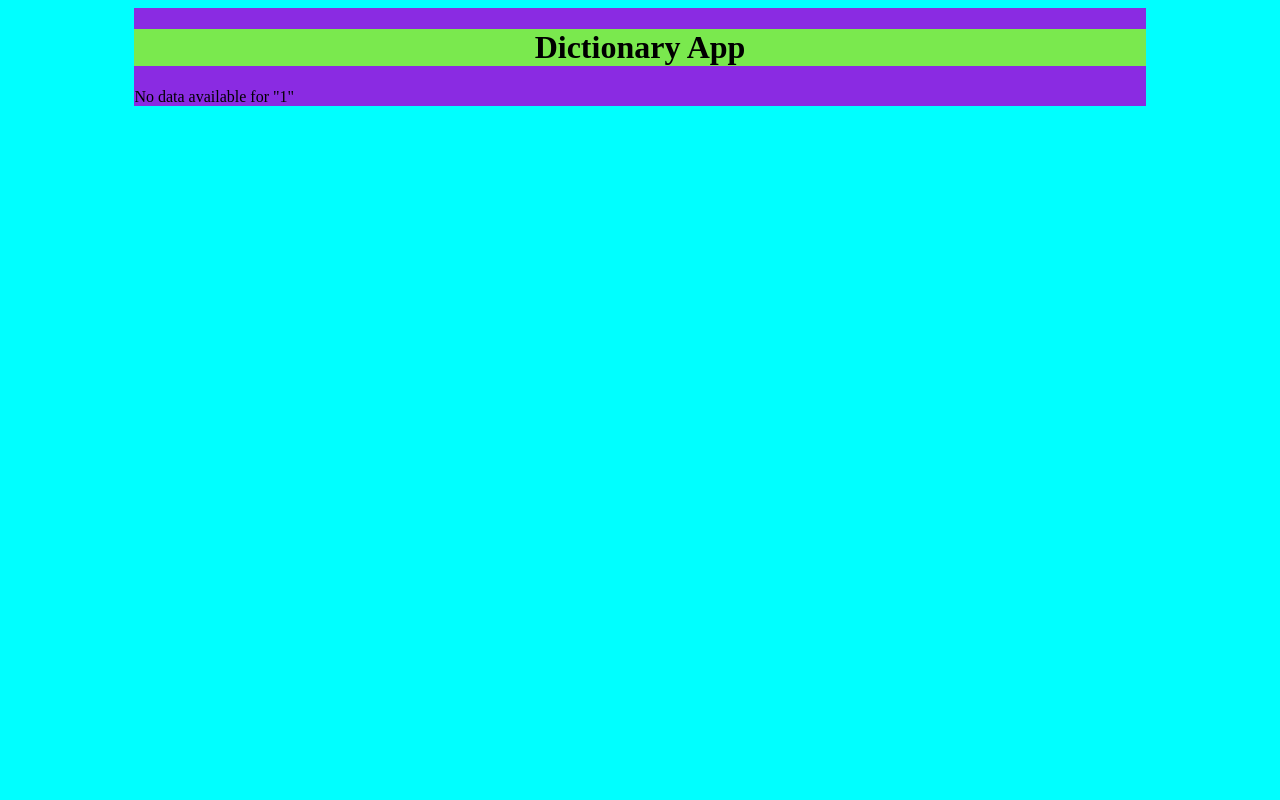
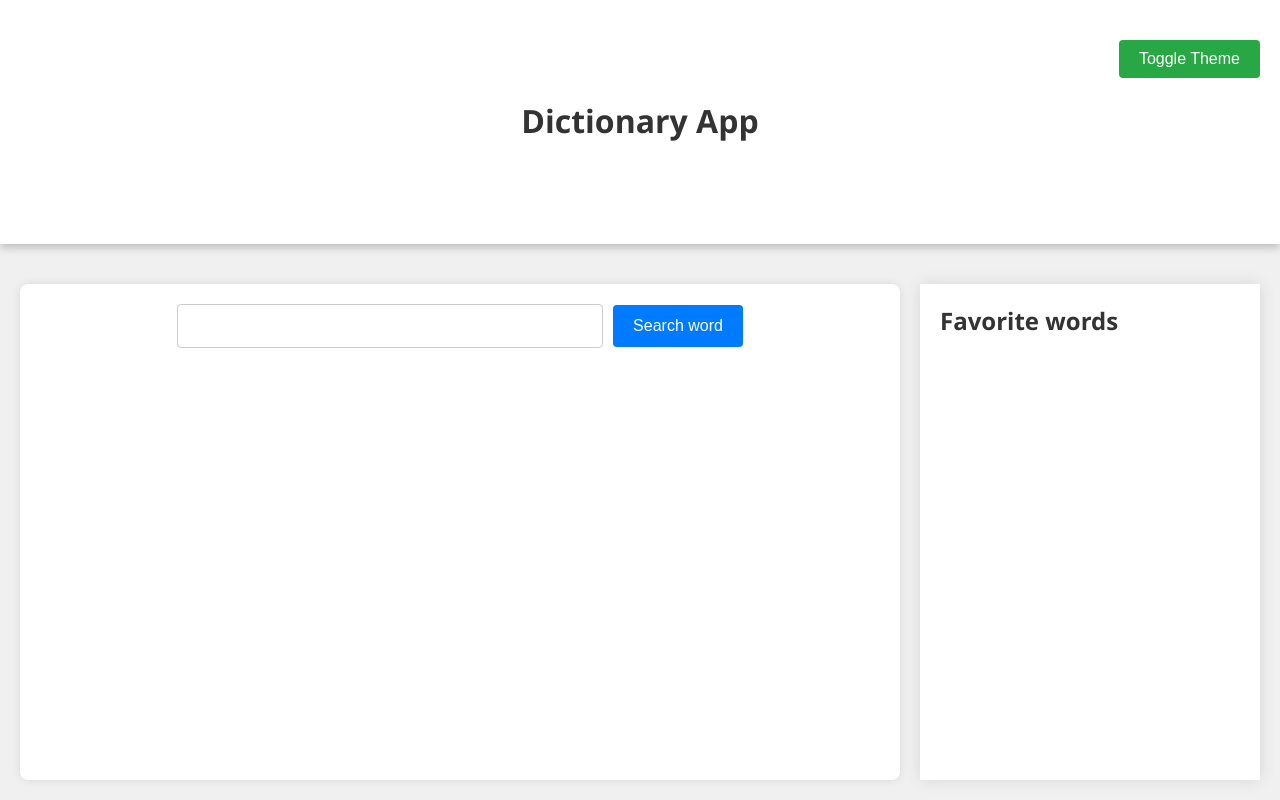
Before and after one commit to ulle73/Dictionary-App, a React (Vite) app: page /1 in a window 1280 px wide. Built offline with nearby package versions, Linux system fonts and the light colour scheme.

Commit message:
app färdig, dock inga tester än

```diff
--- a/src/App.css
+++ b/src/App.css
@@ -1,46 +1,226 @@
-/* *{
-border: 1px solid red;
-} */
-
-body{
-  background-color: aqua;
+/* Grundinställningar */
+body {
+  margin: 0;
+  font-family: 'Segoe UI', Tahoma, Geneva, Verdana, sans-serif;
+  transition: background-color 0.3s, color 0.3s; /* Smidiga övergångar för temaändringar */
+  overflow-x: hidden;
 }
 
-.text-center{
-  text-align: center;
+/* Container för hela applikationen */
+.app-container {
+  display: flex;
+  flex-direction: column;
+  height: 100vh;
 }
 
-#root{
-  background-color: blueviolet;
-  display: flex;
-  flex-direction: column;
-  width: 80%;
-  margin: auto;
+/* Header-stil */
+.header-container {
+  background-color: #282c34;
+  color: white;
+  padding: 20px;
+  text-align: center;
+  box-shadow: 0 4px 8px rgba(0, 0, 0, 0.2);
+  padding-bottom: 80px;
 }
 
-
-
-
-
-
-
-
-
-
-
-.favList-container{
-  background-color: rgb(233, 78, 78);
-
+/* Huvudcontent-stil */
+.main-content {
+  display: flex;
+  flex: 1;
+  margin-top: 20px;
+  padding: 20px;
+  gap: 20px;
 }
 
-.header-container{
-  background-color: rgb(122, 233, 78);
+/* Sidebar för favoriter */
+.favList-container {
+  width: 300px;
+  background-color: #ffffff;
+  box-shadow: 0 0 15px rgba(0, 0, 0, 0.1);
+  padding: 20px;
+  overflow-y: auto;
 }
 
-.searchbar-container{
-  background-color: rgb(199, 221, 3);
+.favList-container h2 {
+  margin-top: 0;
+  font-size: 1.5em;
+  color: inherit;
 }
 
-.themeSwitch-container{
-  background-color: rgb(4, 59, 59);
+.favList-container ul {
+  list-style: none;
+  padding: 0;
+  margin: 0;
 }
+
+.favList-container li {
+  display: flex;
+  justify-content: space-between;
+  align-items: center;
+  border-bottom: 1px solid #ddd;
+  padding: 10px 0;
+}
+
+.remove-btn {
+  background-color: #dc3545;
+  padding: 6px 12px;
+  border: none;
+  color: white;
+  cursor: pointer;
+  border-radius: 4px;
+  font-size: 14px;
+  transition: background-color 0.3s;
+}
+
+.remove-btn:hover {
+  background-color: #c82333;
+}
+
+/* Innehåll till vänster */
+.content {
+  flex: 1;
+  padding: 20px;
+  background-color: #ffffff;
+  border-radius: 8px;
+  box-shadow: 0 0 10px rgba(0, 0, 0, 0.1);
+}
+
+/* Sökbar-stil */
+.searchbar-container {
+  margin-bottom: 20px;
+}
+
+.searchbar-container form {
+  display: flex;
+  align-items: center;
+  justify-content: center;
+}
+
+.searchbar-container input {
+  padding: 12px;
+  font-size: 16px;
+  border: 1px solid #ccc;
+  border-radius: 4px;
+  width: 400px;
+  margin-right: 10px;
+  transition: border-color 0.3s;
+}
+
+.searchbar-container input:focus {
+  border-color: #007bff;
+  outline: none;
+}
+
+.searchbar-container button {
+  padding: 12px 20px;
+  font-size: 16px;
+  border: none;
+  border-radius: 4px;
+  background-color: #007bff;
+  color: white;
+  cursor: pointer;
+  transition: background-color 0.3s;
+}
+
+.searchbar-container button:hover {
+  background-color: #0056b3;
+}
+
+/* Temaväxlare-stil */
+.themeSwitch-container {
+  text-align: right;
+  margin-top: 20px;
+}
+
+.themeSwitch-container button {
+  padding: 10px 20px;
+  font-size: 16px;
+  border: none;
+  border-radius: 4px;
+  background-color: #28a745;
+  color: white;
+  cursor: pointer;
+  transition: background-color 0.3s;
+}
+
+.themeSwitch-container button:hover {
+  background-color: #218838;
+}
+
+/* Stil för resultatlista */
+.wordResult-container {
+  background-color: white;
+  border-radius: 8px;
+  box-shadow: 0 0 10px rgba(0, 0, 0, 0.1);
+  padding: 20px;
+  margin-bottom: 20px;
+}
+
+.wordResult-container h2 {
+  margin-top: 0;
+}
+
+.wordResult-container ul {
+  list-style: none;
+  padding: 0;
+}
+
+.wordResult-container li {
+  margin-bottom: 10px;
+}
+
+.wordResult-container audio {
+  margin-top: 10px;
+  width: 100%;
+}
+
+/* Buttons */
+.button {
+  padding: 10px 20px;
+  border: none;
+  color: white;
+  cursor: pointer;
+  border-radius: 5px;
+  font-size: 16px;
+  transition: background-color 0.3s;
+}
+
+/* Knapp för att lägga till till favoriter */
+.add-to-favorites {
+  background-color: #28a745;
+}
+
+.add-to-favorites:hover {
+  background-color: #218838;
+}
+
+/* Knapp för att ta bort från favoriter */
+.remove-from-favorites {
+  background-color: #dc3545;
+}
+
+.remove-from-favorites:hover {
+  background-color: #c82333;
+}
+
+/* Ljust tema */
+body.light, .light .app-container, .light .header-container, .light .favList-container, .light .content, .light .wordResult-container {
+  background-color: #f0f0f0;
+  color: #333;
+}
+
+body.light .header-container, body.light .favList-container, body.light .content, body.light .wordResult-container {
+  background-color: #ffffff;
+  color: #333;
+}
+
+/* Mörkt tema */
+body.dark, .dark .app-container, .dark .header-container, .dark .favList-container, .dark .content, .dark .wordResult-container {
+  background-color: #333;
+  color: #f0f0f0;
+}
+
+body.dark .header-container, body.dark .favList-container, body.dark .content, body.dark .wordResult-container {
+  background-color: #444;
+  color: #f0f0f0;
+}
--- a/src/App.tsx
+++ b/src/App.tsx
@@ -14,7 +14,7 @@ function App() {
 
   const navigate = useNavigate();
 
-  const [wordData, setWordData] = useState<any>(null)
+  const [wordData, setWordData] = useState<any>(null!)
 
 
   async function searchFunction(input: string) {
@@ -38,30 +38,23 @@ function App() {
 
   return (
     <AppProvider>
-      <div>
-
+      <div className="app-container">
         <Header title={"Dictionary App"} />
 
-        <Routes>
+        <div className="main-content">
 
-          <Route path='/' element={
-            <>
+          <div className="content">
+            <SearchBar onSearch={searchFunction} />
 
-                 <FavList />
+            <Routes>
+              <Route path='/' element={<WordResult wordData={wordData} />} />
+              <Route path='/:word' element={<WordResult wordData={wordData} />} />
+            </Routes>
+          </div>
 
+            <FavList />
 
-              <SearchBar onSearch={searchFunction} />
-              <ThemeSwitch />
-              <WordResult wordData={wordData} />
-            </>
-          }>
-
-          </Route>
-
-          <Route path="/:word" element={<WordResult wordData={wordData} />} />
-
-        </Routes>
-
+        </div>
       </div>
     </AppProvider>
   )
--- a/src/components/FavList.tsx
+++ b/src/components/FavList.tsx
@@ -14,20 +14,18 @@ function FavList() {
 
   return (
 
-<div className="favList-container">
-    <h1>FavList</h1>
+<div className="favList-container text-center">
+    <h2>Favorite words</h2>
     <ul>
       {favorites.map((word: string, index: number) => (
         <li key={index}>
-          {word} <button onClick={() => removeFavorite(word)}>Remove</button>
+          {word} <button className="remove-btn" onClick={() => removeFavorite(word)}>Remove</button>
         </li>
       ))}
     </ul>
 </div>
 
-   // Returnera JSX som visar en lista över favoritord
-    //  - Om 'favorites' har ord, visa dem i en <ul> med en borttagningsknapp för varje ord
-    //  - Om inga favoriter finns, visa ett meddelande
+
 
 )
 }
--- a/src/components/Header.tsx
+++ b/src/components/Header.tsx
@@ -1,4 +1,5 @@
 import React from 'react';
+import ThemeSwitch from './ThemeSwitch';
 
 
 type HeaderProps = {
@@ -14,7 +15,9 @@ function Header({title}:HeaderProps) {
 
     return (
       <header className="header-container text-center">
+          <ThemeSwitch />
         <h1>{title}</h1>
+
       </header>
     );
   }
--- a/src/components/Searchbar.tsx
+++ b/src/components/Searchbar.tsx
@@ -1,7 +1,11 @@
 import React, { useState, useEffect, useContext } from 'react';
 import AppContext from '../context/AppContext copy';
 
-function SearchBar({ onSearch }) {
+interface SearchBarProps {
+  onSearch: (input: string) => void;
+}
+
+function SearchBar({ onSearch } : SearchBarProps) {
 
   const { } = useContext(AppContext);
 
@@ -40,7 +44,7 @@ function SearchBar({ onSearch }) {
   return (
 
     <div className="searchbar-container">
-      <h1>SearchBar</h1>
+
       <form onSubmit={searchFunction}>
         <input type="text" onChange={handleInputChange} />
         <button type='submit'>Search word</button>
--- a/src/components/ThemeSwitch.tsx
+++ b/src/components/ThemeSwitch.tsx
@@ -10,15 +10,12 @@ function ThemeSwitch() {
   return (
     <div className="themeSwitch-container">
 
-        <h1>ThemeSwitch</h1>
 
-      <div>
         <button onClick={() => toggleTheme()}>Toggle Theme</button>
-      </div>
+
     </div>
 
-    // Returnera JSX med en knapp som visar det aktuella temat
-    //  - Knappen ska växla mellan 'light' och 'dark' tema när den klickas
+
 
   )
 }
--- a/src/components/WordResult.tsx
+++ b/src/components/WordResult.tsx
@@ -5,7 +5,7 @@ import { useParams } from 'react-router-dom'
 function WordResult({wordData}:any)  {
 
   const { word } = useParams()
-   // Kontrollera om 'wordData' finns, annars visa ett meddelande om att ingen data är tillgänglig
+
 
   // Använd 'useContext' för att få tillgång till 'favorites', 'addFavorite', och 'removeFavorite'
   const { favorites , addFavorite, removeFavorite  }  = useContext(AppContext);
@@ -14,7 +14,7 @@ function WordResult({wordData}:any)  {
   const isFavorite = favorites.includes(wordData?.[0]?.word);
 
   if (!wordData || wordData[0]?.word !== word) {
-    return <div>No data available for "{word}"</div>;
+    return <div></div>;
   }
 
   const handleFavoriteClick = () => {
@@ -36,8 +36,11 @@ function WordResult({wordData}:any)  {
       <h2>{wordData[0].word}</h2>
 
       {/* En knapp som lägger till eller tar bort ordet från favoriter beroende på 'isFavorite' */}
-      <button onClick={handleFavoriteClick}>
-        {isFavorite ? "Remove from Favorites" : "Add to Favorites"}
+      <button
+        className={`button ${isFavorite ? 'remove-from-favorites' : 'add-to-favorites'}`}
+        onClick={handleFavoriteClick}
+      >
+        {isFavorite ? "Remove word from Favorites" : "Add word to Favorites"}
       </button>
 
 
@@ -54,7 +57,6 @@ function WordResult({wordData}:any)  {
       {wordData[0].phonetics[0]?.audio && (
         <audio controls>
           <source src={wordData[0].phonetics[0].audio} type="audio/mpeg" />
-          Your browser does not support the audio element.
         </audio>
       )}
     </div>
--- a/src/context/AppContext copy.tsx
+++ b/src/context/AppContext copy.tsx
@@ -26,21 +26,25 @@ export const AppProvider = ({ children }: { children: JSX.Element }) => {
 
 
 
-    // -------- FAVORITORD --------
+     // -------- FAVORITORD --------
+  const [favorites, setFavorites] = useState<string[]>(() => {
+    // Hämta favoriter från sessionStorage vid inläsning
+    const savedFavorites = sessionStorage.getItem('favorites');
+    return savedFavorites ? JSON.parse(savedFavorites) : [];
+  });
 
-    // Skapa en state-variabel 'favorites' för att lagra en lista över favoritord
-    const [favorites, setFavorites] = useState<string[]>([])
+  // Funktion för att uppdatera sessionStorage när favoriter ändras
+  useEffect(() => {
+    sessionStorage.setItem('favorites', JSON.stringify(favorites));
+  }, [favorites]);
 
-    // Skapa en funktion 'addFavorite' som lägger till ett ord i 'favorites'
-    function addFavorite(favorite: string) {
-        setFavorites([...favorites, favorite])
-    }
+  function addFavorite(favorite: string) {
+    setFavorites((prevFavorites) => [...prevFavorites, favorite]);
+  }
 
-    // Skapa en funktion 'removeFavorite' som tar bort ett ord från 'favorites'
-    function removeFavorite(favorite: string) {
-        setFavorites(favorites.filter((fav) => fav !== favorite))
-
-    }
+  function removeFavorite(favorite: string) {
+    setFavorites((prevFavorites) => prevFavorites.filter((fav) => fav !== favorite));
+  }
 
     // -------- TEMA --------
 
@@ -50,10 +54,14 @@ export const AppProvider = ({ children }: { children: JSX.Element }) => {
     // Skapa en funktion 'toggleTheme' som växlar mellan 'light' och 'dark' tema
     function toggleTheme() {
         setTheme(theme === 'light' ? 'dark' : 'light')
+        console.log("theme", theme)
     }
 
     // Använd 'useEffect' för att uppdatera dokumentets body-klass när temat ändras
-
+    useEffect(() => {
+        document.body.className = theme;
+        sessionStorage.setItem('theme', theme);
+      }, [theme]);
 
 
     // Props som skcikas till alla komponenter
```
Also changed, not shown: 2 other files (tests, documents, lock files or other folders).
